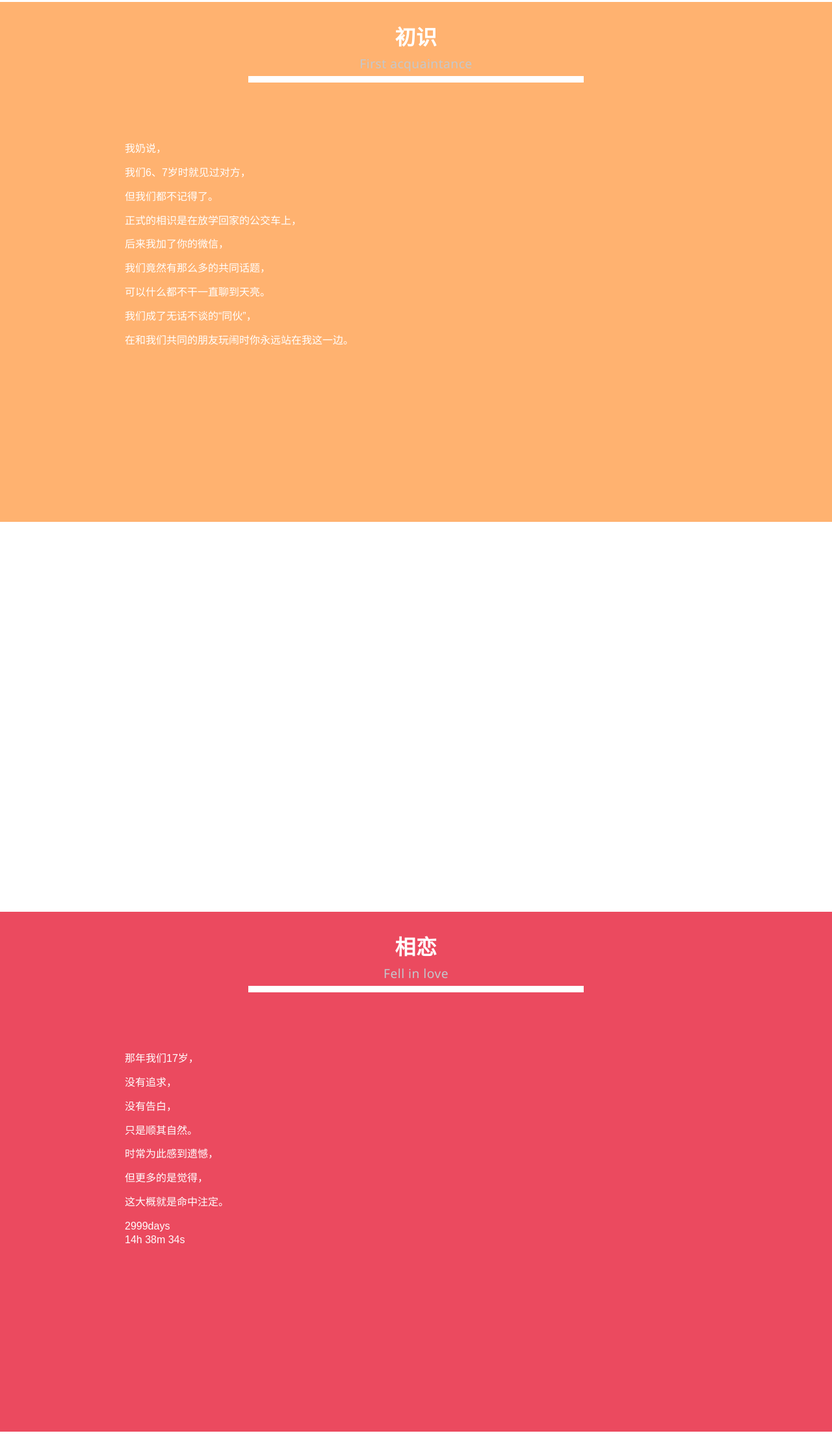
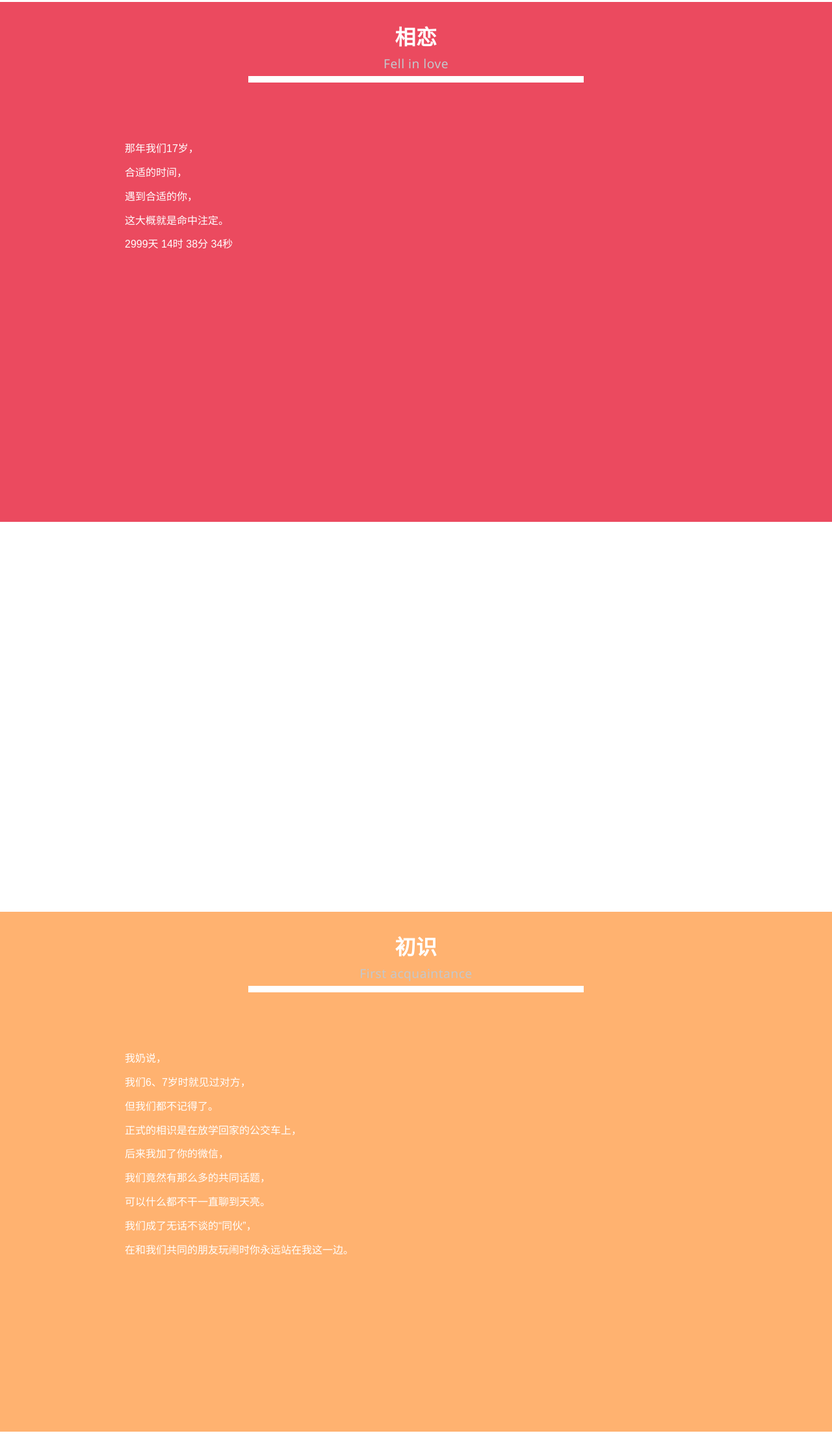
Before and after one commit to WangYTao/WSmile, a plain HTML site: page index.html in a window 1280 px wide. Shown: the part 1401-3623 px from the top of the page at 65% size. Drawn offline with Linux system fonts and the light colour scheme; animation ran at ten frames a second.

Commit message:
change message.

```diff
--- a/index.html
+++ b/index.html
@@ -49,7 +49,7 @@
 			    var hour = parseInt(time / 1000 / 60 / 60 % 24);
 			    var minute = parseInt(time / 1000 / 60 % 60);
 			    var seconds = parseInt(time / 1000 % 60);
-			    $('.timespan').html(day + "days <br>" + hour + "h " + minute + "m " + seconds + "s");
+			    $('.timespan').html(day + "天  " + hour + "时 " + minute + "分 " + seconds + "秒");
 			}, 1000);
 
 		});
@@ -83,6 +83,27 @@
 		</header>
     </section> -->
 
+	<div class="img-holder" data-image="img/2.jpg" data-cover-ratio="0.75" data-width="640" data-height="853"></div>
+
+    <section style="background:#EB4A5F;">
+    	<div class="section_head">
+    		<header class="htmleaf-header">
+				<h1>相恋<span>Fell in love</span></h1>
+			</header>
+    	</div>
+    	<div class="section_body">
+    		<p>那年我们17岁，</p>
+    		<p>合适的时间，</p>
+    		<p>遇到合适的你，</p>
+    		<p>这大概就是命中注定。</p>
+    		<p></p>
+    		<p></p>
+    		<p></p>
+    		<p class="timespan"></p>
+    	</div>
+	</section>
+
+
     <div class="img-holder" id="firstImg" data-image="img/1.jpg" data-cover-ratio="0.75" data-width="1064" data-height="1395">
 
     </div>
@@ -106,26 +127,6 @@
     	</div>
 
 
-    </section>
-
-    <div class="img-holder" data-image="img/2.jpg" data-cover-ratio="0.75" data-width="640" data-height="853"></div>
-
-    <section style="background:#EB4A5F;">
-    	<div class="section_head">
-    		<header class="htmleaf-header">
-				<h1>相恋<span>Fell in love</span></h1>
-			</header>
-    	</div>
-    	<div class="section_body">
-    		<p>那年我们17岁，</p>
-    		<p>没有追求，</p>
-    		<p>没有告白，</p>
-    		<p>只是顺其自然。</p>
-    		<p>时常为此感到遗憾，</p>
-    		<p>但更多的是觉得，</p>
-    		<p>这大概就是命中注定。</p>
-    		<p class="timespan"></p>
-    	</div>
     </section>
 
     <div class="img-holder" data-image="img/3.jpg" data-cover-ratio="0.75" data-width="1350" data-height="1800"></div>
```
